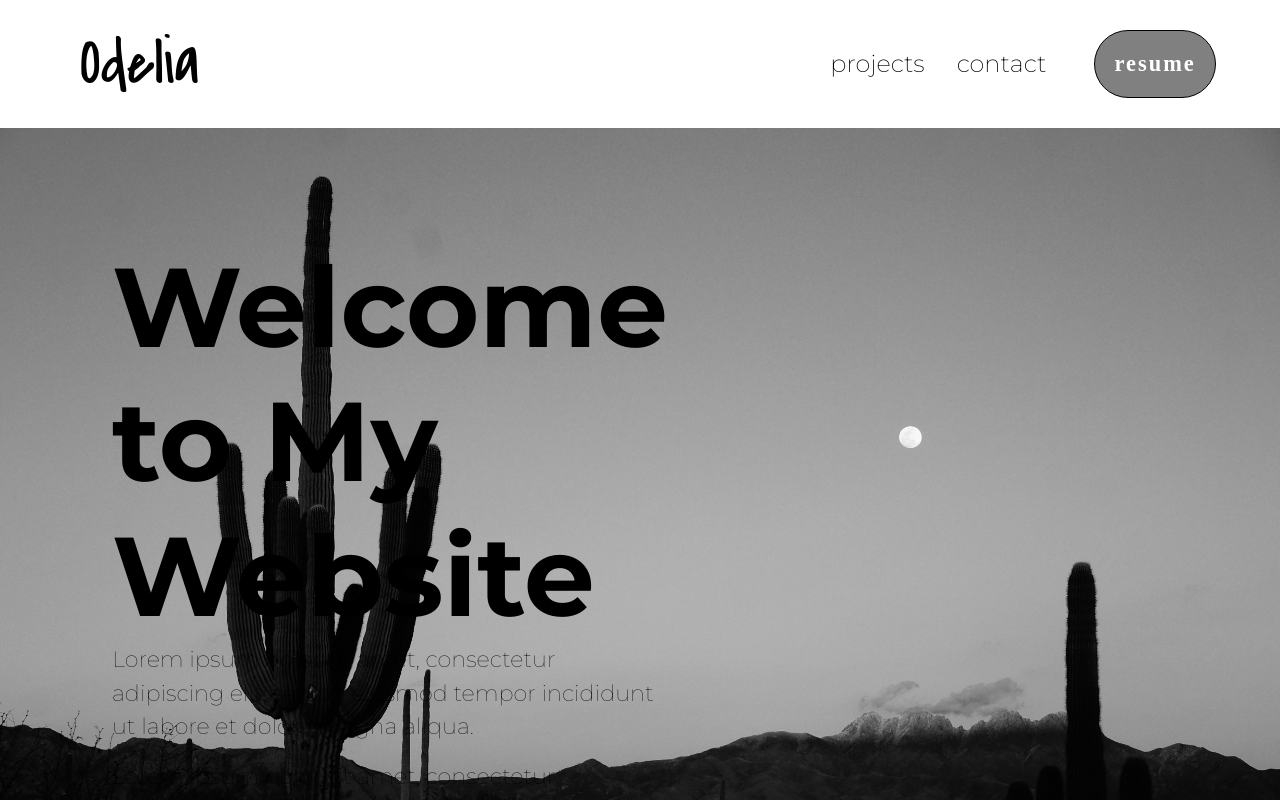
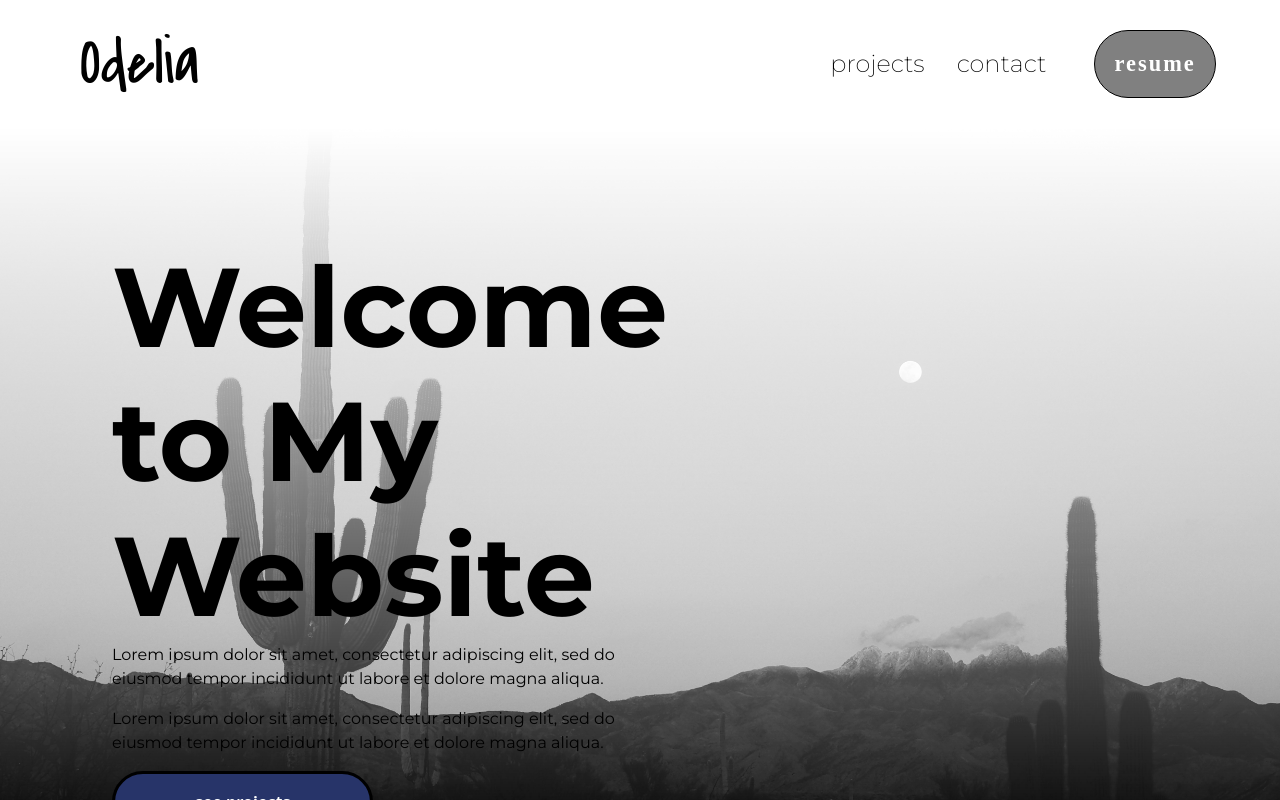
Before and after one commit to OdeliaFink/portfolio-odelia, a React (Create React App) app: page / in a window 1280 px wide. Shown: the top 800 px of the page. Built offline with nearby package versions, Linux system fonts and the light colour scheme; the HTML template or start-up script is replaced by a standard one.

Commit message:
refactor

```diff
--- a/src/components/Home/styled-components.jsx
+++ b/src/components/Home/styled-components.jsx
@@ -13,9 +13,7 @@ import styled from 'styled-components';
 //   overflow: hidden;
 // `;
 
-export const ImageContainer = styled.div`
-  height: auto;
-`;
+export const ImageContainer = styled.div``;
 
 // export const StyledImage = styled.img`
 //   position: absolute;
@@ -33,8 +31,18 @@ export const ImageContainer = styled.div`
 // `;
 
 export const StyledImage = styled.img`
-  height: 45%;
+  height: 45rem;
   width: 100%;
+  object-fit: cover;
+
+  -webkit-mask-image: -webkit-gradient(
+    linear,
+    left top,
+    left bottom,
+    from(rgba(0, 0, 0, 0)),
+    to(rgba(0, 0, 0, 0))
+  );
+  mask-image: linear-gradient(to top, rgba(0, 0, 1, 1), rgba(0, 0, 0, 0));
 `;
 
 export const StyledButton = styled.button`
@@ -84,9 +92,9 @@ export const Title = styled.h1`
   }
 `;
 export const Description = styled.p`
-  font-size: 1.4rem;
+  font-size: 1rem;
   color: black;
-  font-family: Montserrat-Thin;
+  font-family: Montserrat-Regular;
 
   @media (max-width: 425px) {
     font-size: 12px;
--- a/src/index.css
+++ b/src/index.css
@@ -40,6 +40,12 @@ h1 {
   font-weight: bold;
   font-style: bold;
 }
+@font-face {
+  font-family: 'Montserrat-Regular';
+  src: url('./styles/Montserrat-Regular.ttf') format('truetype');
+  font-weight: bold;
+  font-style: bold;
+}
 
 code {
   font-family: source-code-pro, Menlo, Monaco, Consolas, 'Courier New',
```
